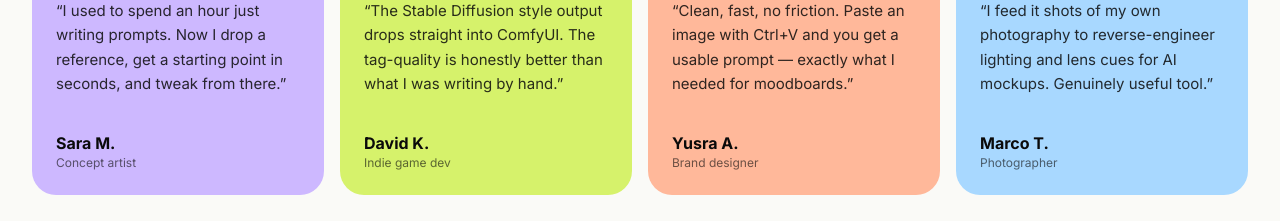
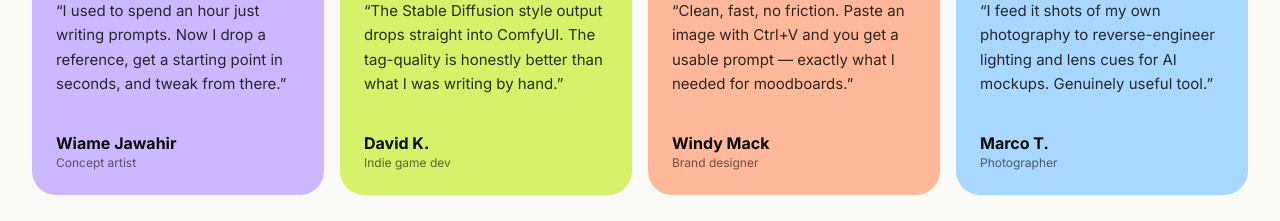
Before and after one commit to BoukaizMakram/imagetoprompt, a Next.js app: page /image-to-prompt in a window 1280 px wide. Shown: the part 2400-2621 px from the top of the page. Built offline with nearby package versions, Linux system fonts and the light colour scheme; no server answers.

Commit message:
history check

```diff
--- a/components/Testimonials.tsx
+++ b/components/Testimonials.tsx
@@ -1,6 +1,6 @@
 const reviews = [
   {
-    name: "Sara M.",
+    name: "Wiame Jawahir",
     role: "Concept artist",
     body:
       "I used to spend an hour just writing prompts. Now I drop a reference, get a starting point in seconds, and tweak from there.",
@@ -14,7 +14,7 @@ const reviews = [
     bg: "bg-accent-lime",
   },
   {
-    name: "Yusra A.",
+    name: "Windy Mack",
     role: "Brand designer",
     body:
       "Clean, fast, no friction. Paste an image with Ctrl+V and you get a usable prompt — exactly what I needed for moodboards.",
```
